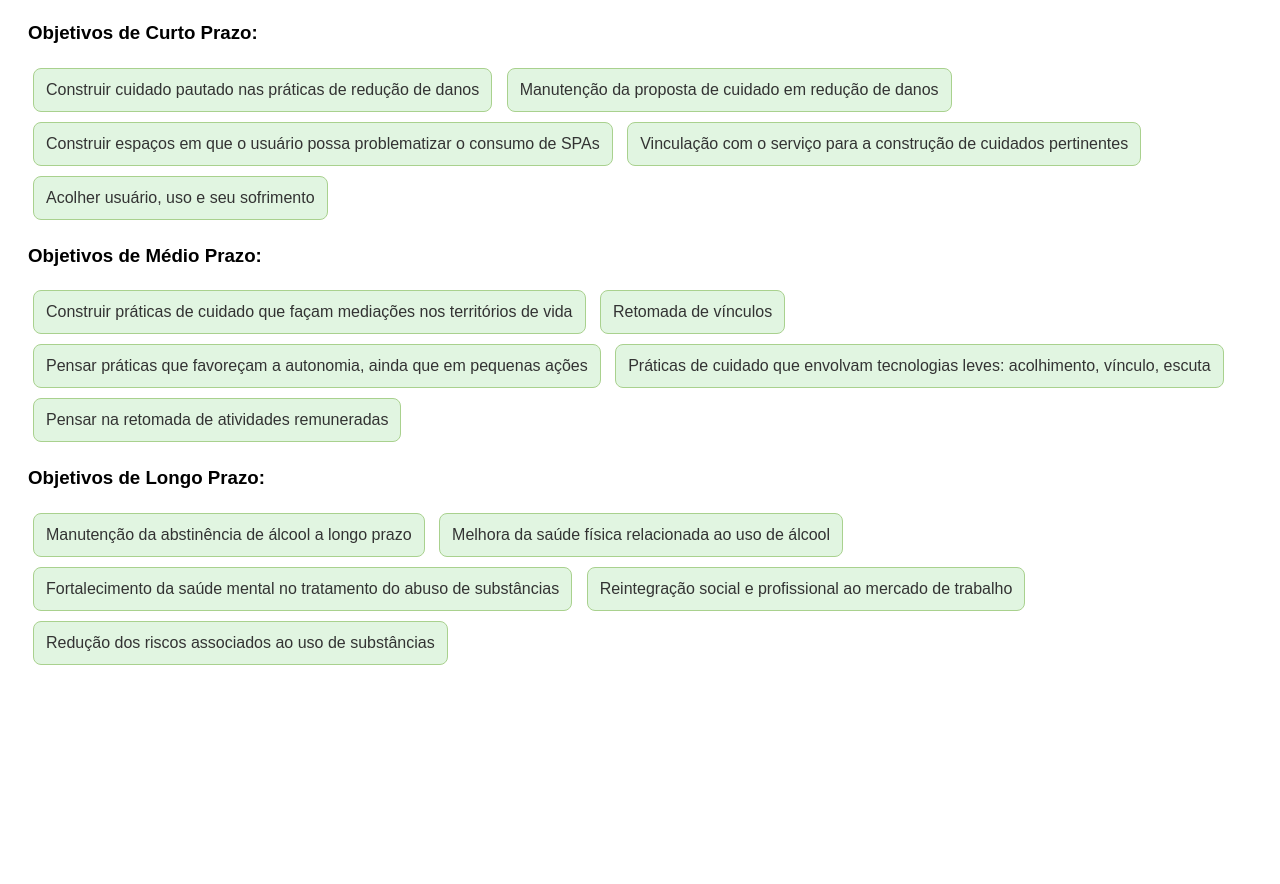
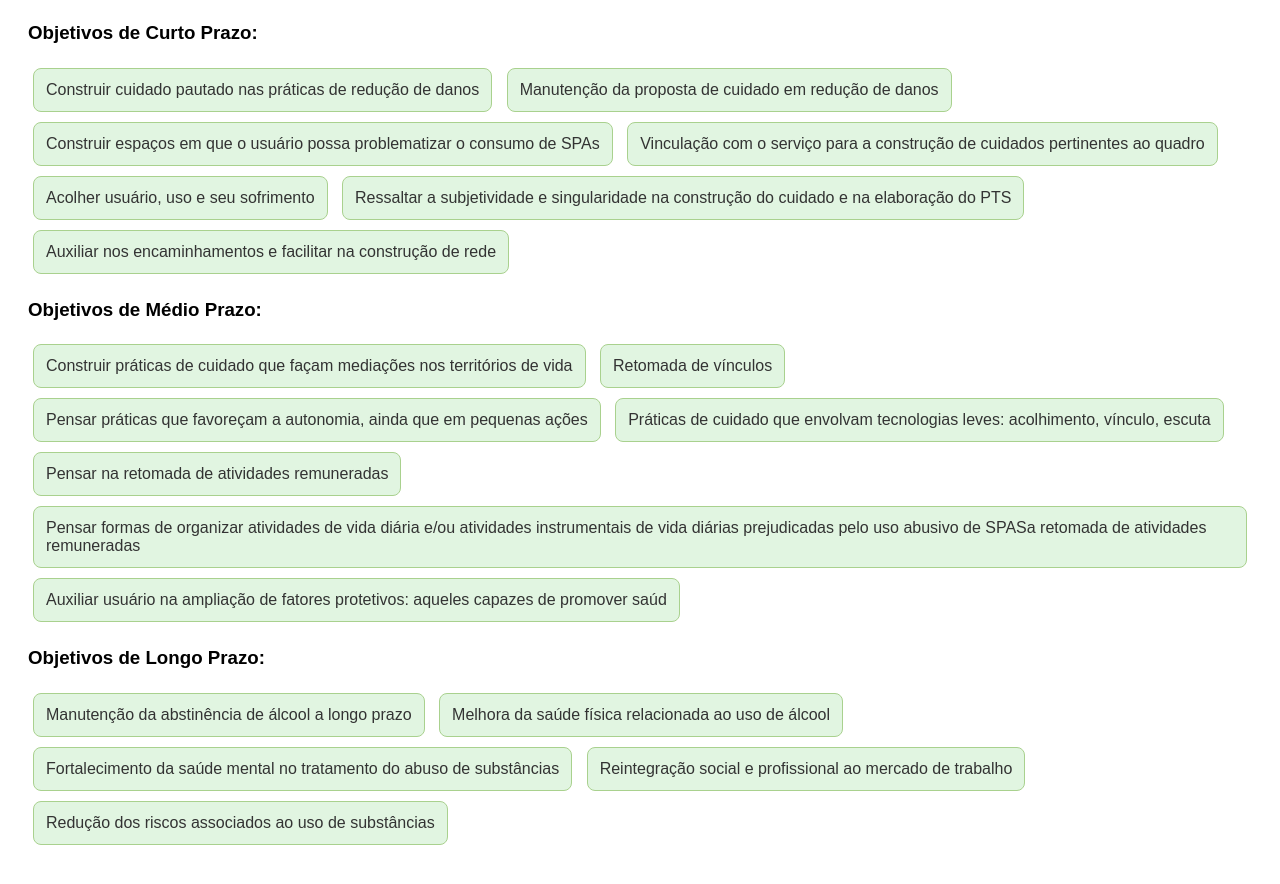
Before and after one commit to equipereviver/ptspec, a plain HTML site: page index.html in a window 1280 px wide. Shown: the part 796-1680 px from the top of the page. Before the commit the page ends 1514 px from the top, so only its background shows below. Drawn offline with Linux system fonts and the light colour scheme.

Commit message:
Update index.html

```diff
--- a/index.html
+++ b/index.html
@@ -101,8 +101,10 @@
     <div class="campo" onclick="adicionarTexto('Construir cuidado pautado nas práticas de redução de danos', 'objetivosCurtoPrazo')">Construir cuidado pautado nas práticas de redução de danos</div>
     <div class="campo" onclick="adicionarTexto('Manutenção da proposta de cuidado em redução de danos', 'objetivosCurtoPrazo')">Manutenção da proposta de cuidado em redução de danos</div>
     <div class="campo" onclick="adicionarTexto('Construir espaços em que o usuário possa problematizar o consumo de SPAs', 'objetivosCurtoPrazo')">Construir espaços em que o usuário possa problematizar o consumo de SPAs</div>
-    <div class="campo" onclick="adicionarTexto('Vinculação com o serviço para a construção de cuidados pertinentes', 'objetivosCurtoPrazo')">Vinculação com o serviço para a construção de cuidados pertinentes</div>
+    <div class="campo" onclick="adicionarTexto('Vinculação com o serviço para a construção de cuidados pertinentes ao quadro', 'objetivosCurtoPrazo')">Vinculação com o serviço para a construção de cuidados pertinentes ao quadro</div>
     <div class="campo" onclick="adicionarTexto('Acolher usuário, uso e seu sofrimento', 'objetivosCurtoPrazo')">Acolher usuário, uso e seu sofrimento</div>
+    <div class="campo" onclick="adicionarTexto('Ressaltar a subjetividade e singularidade na construção do cuidado e na elaboração do PTS', 'objetivosCurtoPrazo')">Ressaltar a subjetividade e singularidade na construção do cuidado e na elaboração do PTS</div>
+    <div class="campo" onclick="adicionarTexto('Auxiliar nos encaminhamentos e facilitar na construção de rede', 'objetivosCurtoPrazo')">Auxiliar nos encaminhamentos e facilitar na construção de rede</div>
 </div>
 
 <div class="section">
@@ -112,6 +114,8 @@
     <div class="campo" onclick="adicionarTexto('Pensar práticas que favoreçam a autonomia, ainda que em pequenas ações', 'objetivosMedioPrazo')">Pensar práticas que favoreçam a autonomia, ainda que em pequenas ações</div>
     <div class="campo" onclick="adicionarTexto('Práticas de cuidado que envolvam tecnologias leves: acolhimento, vínculo, escuta', 'objetivosMedioPrazo')">Práticas de cuidado que envolvam tecnologias leves: acolhimento, vínculo, escuta</div>
     <div class="campo" onclick="adicionarTexto('Pensar na retomada de atividades remuneradas', 'objetivosMedioPrazo')">Pensar na retomada de atividades remuneradas</div>
+    <div class="campo" onclick="adicionarTexto('Pensar formas de organizar atividades de vida diária e/ou atividades instrumentais de vida diárias prejudicadas pelo uso abusivo de SPASa retomada de atividades remuneradas', 'objetivosMedioPrazo')">Pensar formas de organizar atividades de vida diária e/ou atividades instrumentais de vida diárias prejudicadas pelo uso abusivo de SPASa retomada de atividades remuneradas</div>
+    <div class="campo" onclick="adicionarTexto('Auxiliar usuário na ampliação de fatores protetivos: aqueles capazes de promover saúde', 'objetivosMedioPrazo')">Auxiliar usuário na ampliação de fatores protetivos: aqueles capazes de promover saúd</div>
 </div>
 
 <div class="section">
```
